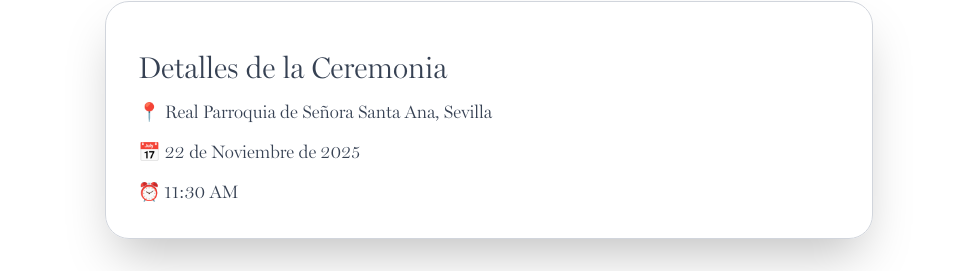
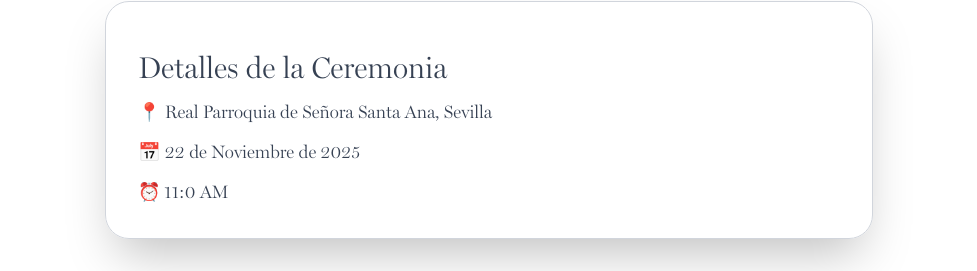
Before and after one commit to jlclosada/valleyjose2025, a Nuxt app: page /ceremonia in a window 1280 px wide. Shown: the part 1023-1294 px from the top of the page, without its empty margins (151-1128 px from the left). Built offline with nearby package versions, Linux system fonts and the light colour scheme.

Commit message:
Actualizar ceremonia.vue

```diff
--- a/pages/ceremonia.vue
+++ b/pages/ceremonia.vue
@@ -18,7 +18,7 @@
       <h2 class="text-3xl font-miller mt-4">Detalles de la Ceremonia</h2>
       <p class="mt-3 text-lg font-miller">📍 <strong class="font-miller">Real Parroquia de Señora Santa Ana, Sevilla</strong></p>
       <p class="text-lg mt-3 font-miller">📅 <strong class="font-miller">22 de Noviembre de 2025</strong></p>
-      <p class="text-lg mt-3">⏰ <strong class="font-miller">11:30 AM</strong></p>
+      <p class="text-lg mt-3">⏰ <strong class="font-miller">11:0 AM</strong></p>
     </div>
     <a target="_blank"
       href="https://calendar.google.com/calendar/render?action=TEMPLATE&text=Boda+Valle+%26+Jose+Luis&dates=20251122T103000Z/20251122T120000Z&details=Acompáñanos+en+nuestra+ceremonia+religiosa+en+la+Real+Parroquia+de+Señora+Santa+Ana&location=Real+Parroquia+de+Señora+Santa+Ana&sf=true&output=xml"
```
